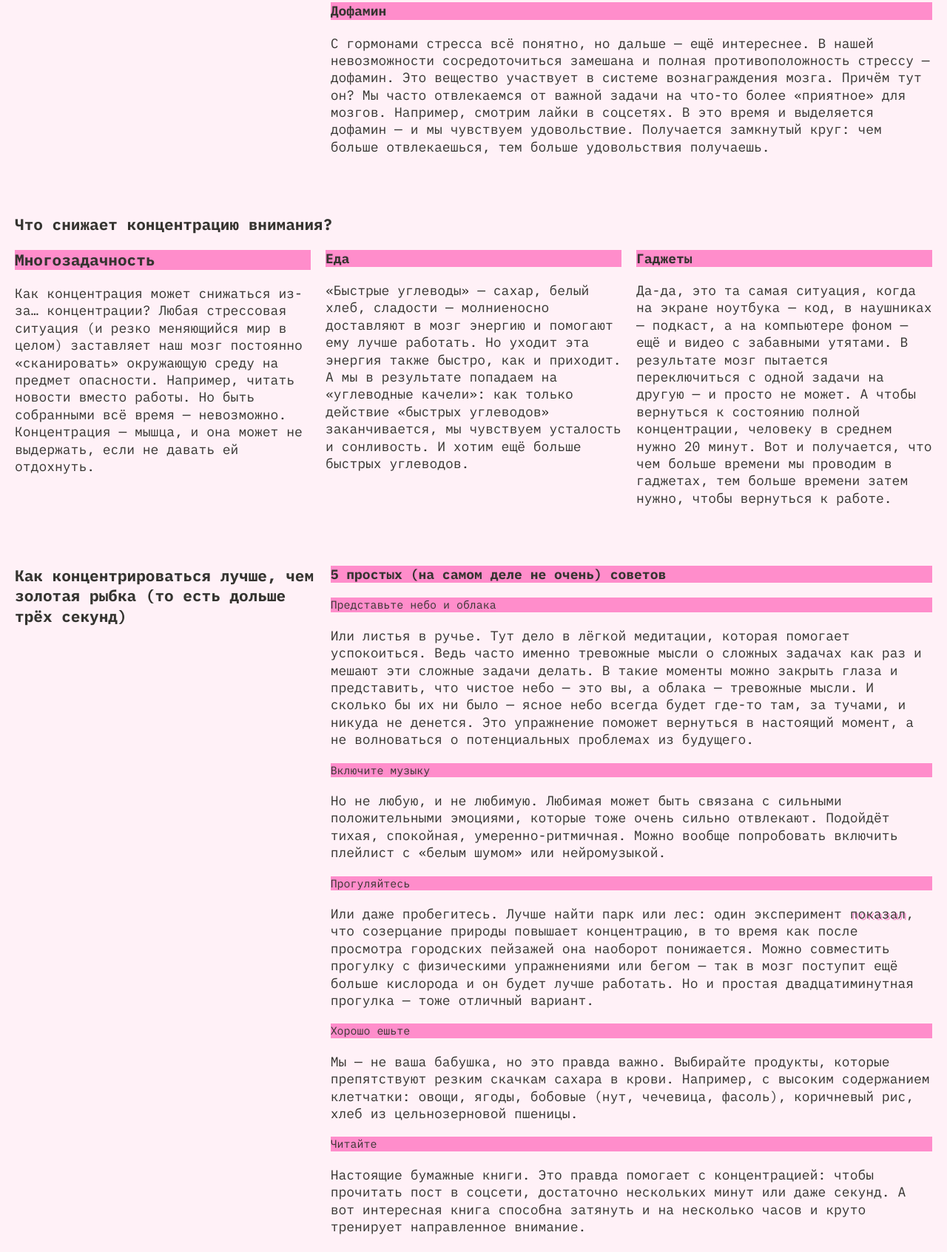
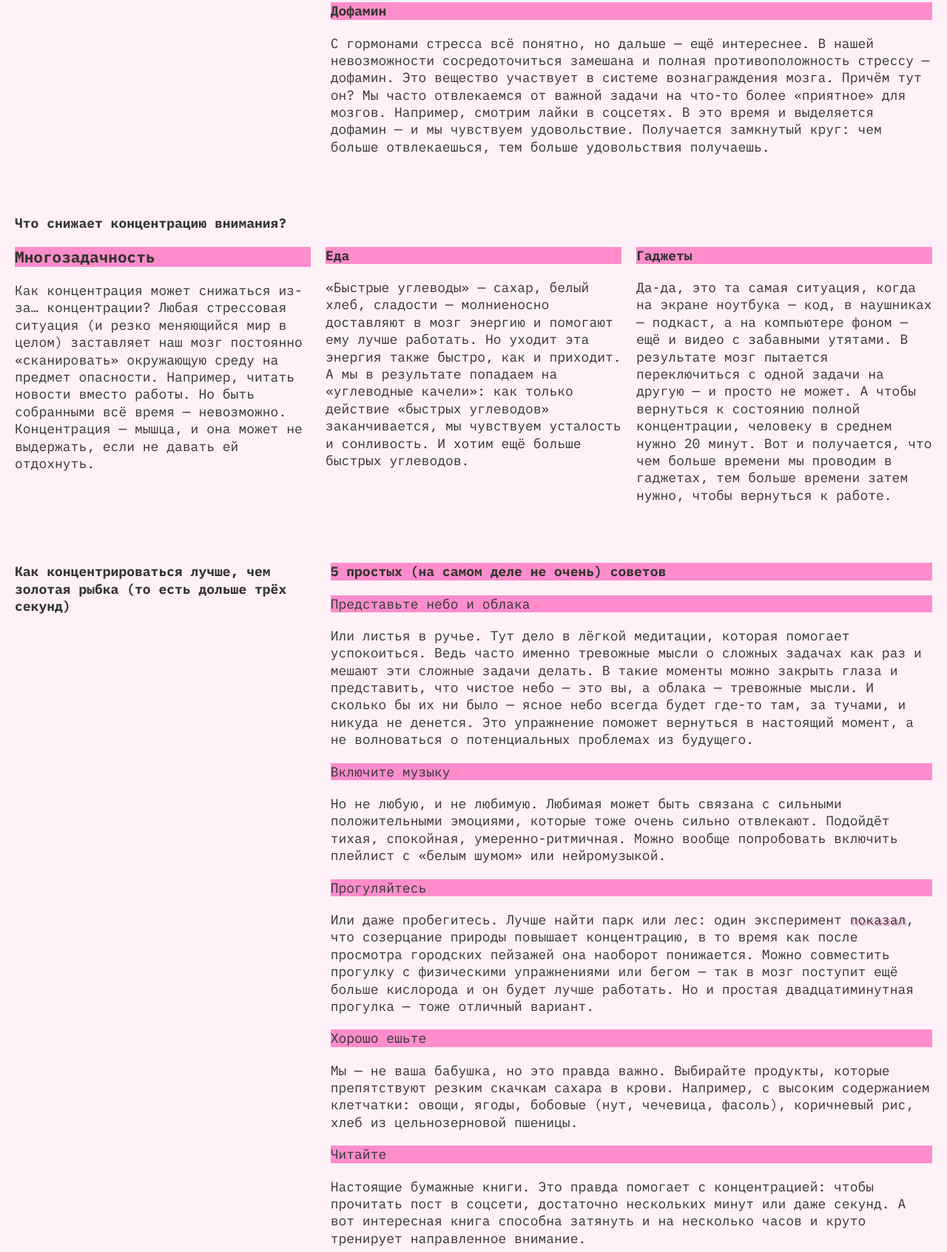
Before and after one commit to VoLudmila/slozhno-sosredotochitsya-fd, a website: page index.html in a window 1280 px wide. Shown: the part 1104-2797 px from the top of the page at 74% size. Drawn offline with Linux system fonts and the light colour scheme.

Commit message:
+changed paddings

```diff
--- a/index.html
+++ b/index.html
@@ -58,7 +58,7 @@
     </header>
     <main class="main">
       <section class="content-section content-reasons">
-        <h3 class="section__title">Почему сосредоточиться так сложно</h3>
+        <h4 class="section__title">Почему сосредоточиться так сложно</h4>
         <div class="article-list">
           <article class="section__article">
             <h4 class="article__title title-decor">Многозадачность</h4>
@@ -90,7 +90,7 @@
         </div>
       </section>
       <section class="content-section content-whats">
-        <h3 class="section__title">Что снижает концентрацию внимания?</h3>
+        <h4 class="section__title">Что снижает концентрацию внимания?</h4>
         <div class="article-list">
           <article class="section__article">
             <h3 class="article__title title-decor">Многозадачность</h3>
@@ -129,18 +129,18 @@
         </div>
       </section>
       <section class="content-section content-hows">
-        <h3 class="section__title">
+        <h4 class="section__title">
           Как концентрироваться лучше, чем золотая рыбка (то есть дольше трёх
           секунд)
-        </h3>
+        </h4>
         <div class="article-list">
           <h4 class="article__title title-decor">
             5 простых (на самом деле не очень) советов
           </h4>
           <article class="section__article">
-            <h5 class="article__subtitle title-decor">
+            <h4 class="article__subtitle title-decor">
               Представьте небо и облака
-            </h5>
+            </h4>
             <p class="article__text">
               Или листья в ручье. Тут дело в лёгкой медитации, которая помогает
               успокоиться. Ведь часто именно тревожные мысли о сложных задачах
@@ -153,7 +153,7 @@
             </p>
           </article>
           <article class="section__article">
-            <h5 class="article__subtitle title-decor">Включите музыку</h5>
+            <h4 class="article__subtitle title-decor">Включите музыку</h4>
             <p class="article__text">
               Но не любую, и не любимую. Любимая может быть связана с сильными
               положительными эмоциями, которые тоже очень сильно отвлекают.
@@ -162,7 +162,7 @@
             </p>
           </article>
           <article class="section__article">
-            <h5 class="article__subtitle title-decor">Прогуляйтесь</h5>
+            <h4 class="article__subtitle title-decor">Прогуляйтесь</h4>
             <p class="article__text">
               Или даже пробегитесь. Лучше найти парк или лес: один эксперимент
               <a href="#" class="article__link">показал</a>, что созерцание
@@ -174,7 +174,7 @@
             </p>
           </article>
           <article class="section__article">
-            <h5 class="article__subtitle title-decor">Хорошо ешьте</h5>
+            <h4 class="article__subtitle title-decor">Хорошо ешьте</h4>
             <p class="article__text">
               Мы — не ваша бабушка, но это правда важно. Выбирайте продукты,
               которые препятствуют резким скачкам сахара в крови. Например, с
@@ -183,7 +183,7 @@
             </p>
           </article>
           <article class="section__article">
-            <h5 class="article__subtitle title-decor">Читайте</h5>
+            <h4 class="article__subtitle title-decor">Читайте</h4>
             <p class="article__text">
               Настоящие бумажные книги. Это правда помогает с концентрацией:
               чтобы прочитать пост в соцсети, достаточно нескольких минут или
--- a/styles/style.css
+++ b/styles/style.css
@@ -16,7 +16,7 @@
 .header,
 .main,
 .footer {
-  padding: 10px;
+  padding: var(--page-padding);
 }
 
 .decorated-zone {
@@ -33,15 +33,15 @@
 }
 
 .decorated-zone:before {
-  top: 0;
-  right: 0;
+  top: var(--page-padding);
+  right: var(--page-padding);
   border-top: 1px solid currentColor;
   border-right: 1px solid currentColor;
 }
 
 .decorated-zone:after {
-  bottom: 0;
-  left: 0;
+  bottom: var(--page-padding);
+  left: var(--page-padding);
   border-bottom: 1px solid currentColor;
   border-left: 1px solid currentColor;
 }
@@ -229,12 +229,11 @@
   :root {
     --section-gap: 60px;
     --main-gap: 80px;
+    --page-padding: 20px;
   }
 
-  .header,
-  .main,
-  .footer {
-    padding: 20px;
+  .header__text {
+    padding-inline-end: 7em;
   }
 
   .content-reasons {
--- a/styles/variables.css
+++ b/styles/variables.css
@@ -16,4 +16,5 @@
   --section-gap: 50px;
   --main-gap: 40px;
   --article-gap: 20px;
+  --page-padding: 10px;
 }
```
